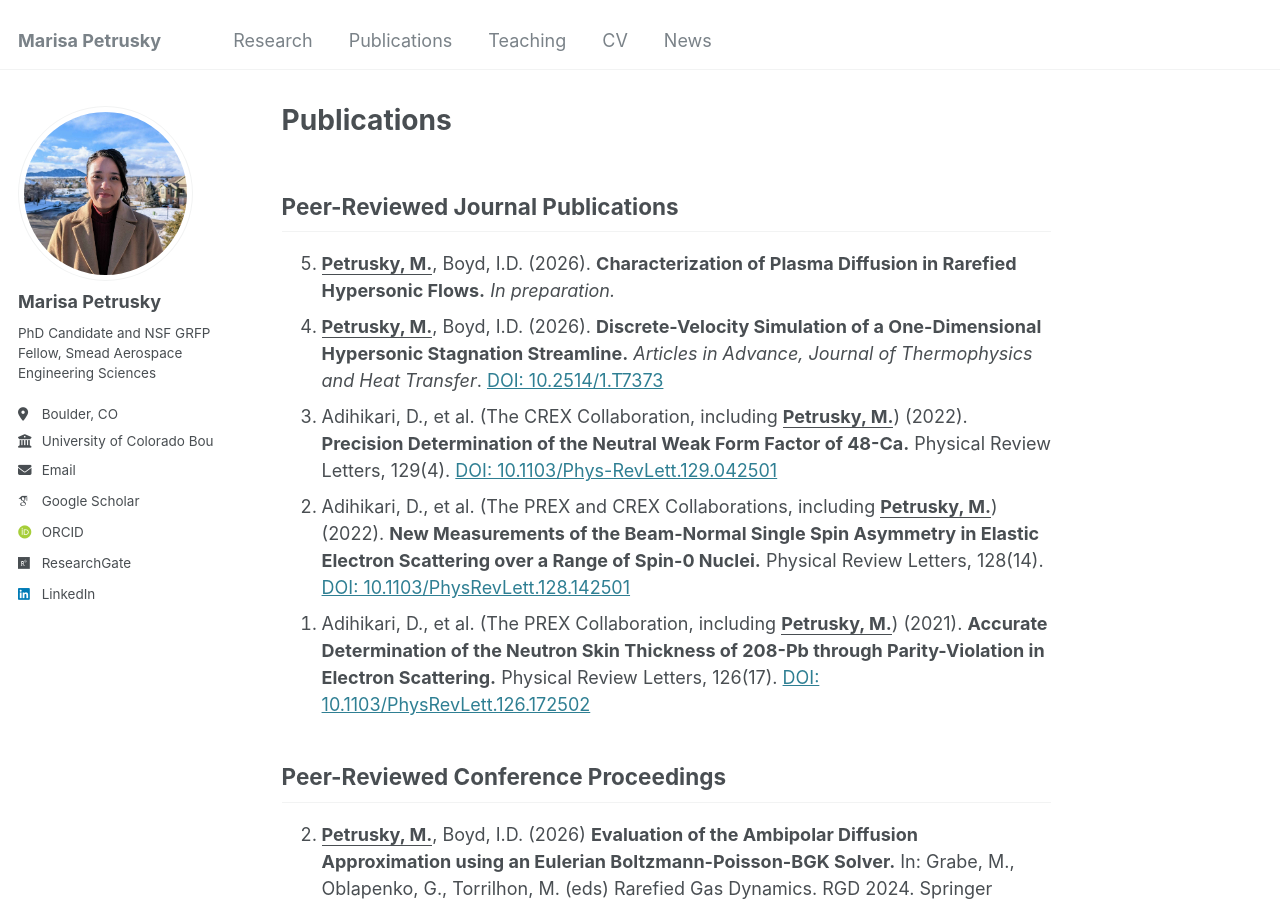
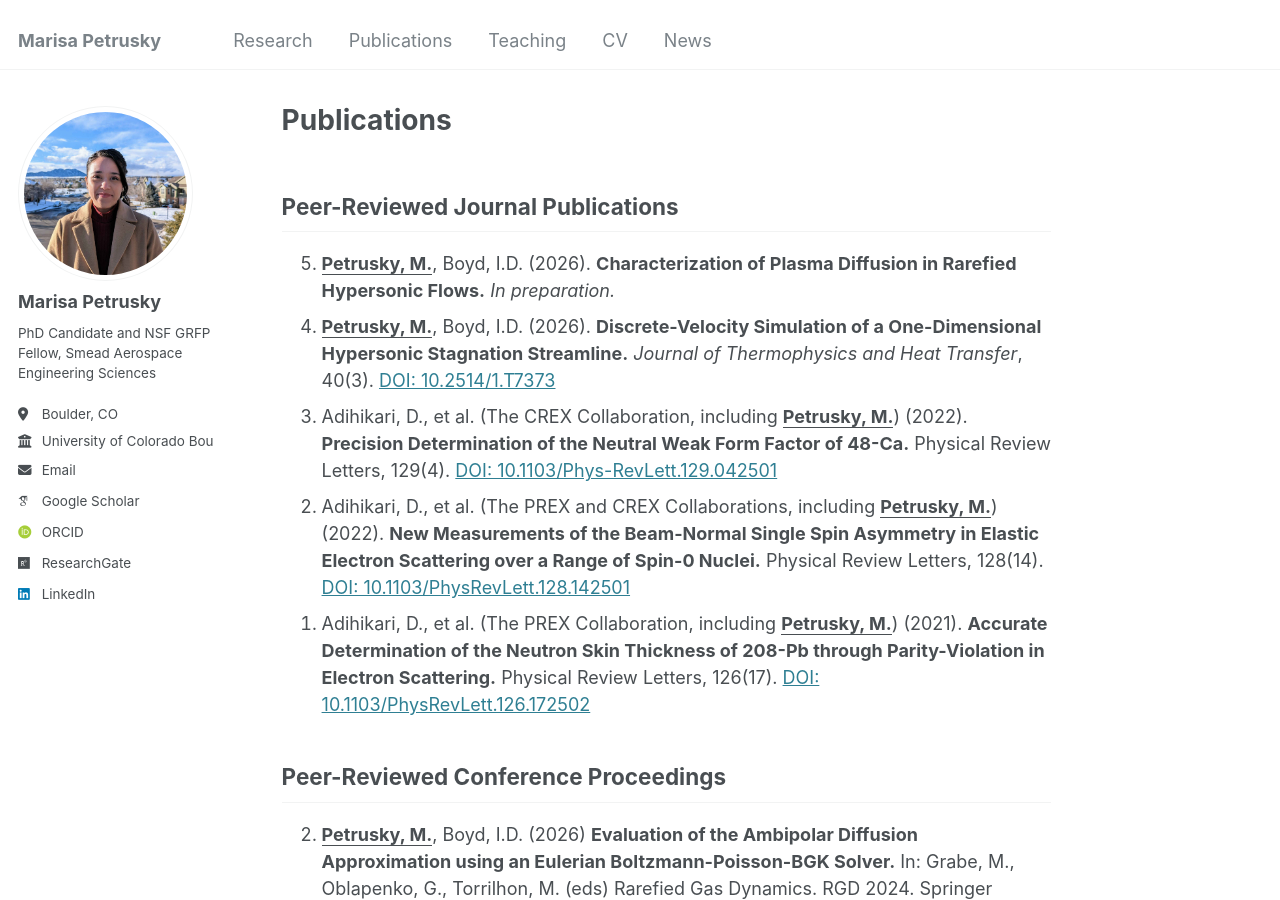
Before and after one commit to marisapetrusky/marisapetrusky.github.io, a Jekyll site: the page built from _pages/publications.html, in a window 1280 px wide and 900 px high. Built offline with Jekyll 4.4.1, drawn with Linux system fonts in a browser that asks for light colours; some web fonts are replaced.

Commit message:
Update publications.html

```diff
--- a/_pages/publications.html
+++ b/_pages/publications.html
@@ -11,7 +11,7 @@
 
 <ol>
   <li value="5"><b><u>Petrusky, M.</u></b>, Boyd, I.D. (2026). <b>Characterization of Plasma Diffusion in Rarefied Hypersonic Flows.</b> <i>In preparation.</i>
-  <li value="4"><b><u>Petrusky, M.</u></b>, Boyd, I.D. (2026). <b>Discrete-Velocity Simulation of a One-Dimensional Hypersonic Stagnation Streamline.</b> <i>Articles in Advance, Journal of Thermophysics and Heat Transfer</i>. <a href="https://arc.aiaa.org/doi/10.2514/1.T7373">DOI: 10.2514/1.T7373</a>
+  <li value="4"><b><u>Petrusky, M.</u></b>, Boyd, I.D. (2026). <b>Discrete-Velocity Simulation of a One-Dimensional Hypersonic Stagnation Streamline.</b> <i>Journal of Thermophysics and Heat Transfer</i>, 40(3). <a href="https://arc.aiaa.org/doi/10.2514/1.T7373">DOI: 10.2514/1.T7373</a>
   <li value="3">Adihikari, D., et al. (The CREX Collaboration, including <b><u>Petrusky, M.</u></b>) (2022). <b>Precision Determination of
 the Neutral Weak Form Factor of 48-Ca.</b> Physical Review Letters, 129(4). <a href="https://doi.org/10.1103/PhysRevLett.129.042501">DOI: 10.1103/Phys-RevLett.129.042501</a>
   <li value="2">Adihikari, D., et al. (The PREX and CREX Collaborations, including <b><u>Petrusky, M.</u></b>) (2022). <b>New Measurements of the Beam-Normal Single Spin Asymmetry in Elastic Electron Scattering over a Range of Spin-0 Nuclei.</b> Physical Review Letters, 128(14). <a href="https://doi.org/10.1103/PhysRevLett.128.142501">DOI: 10.1103/PhysRevLett.128.142501</a>
```
